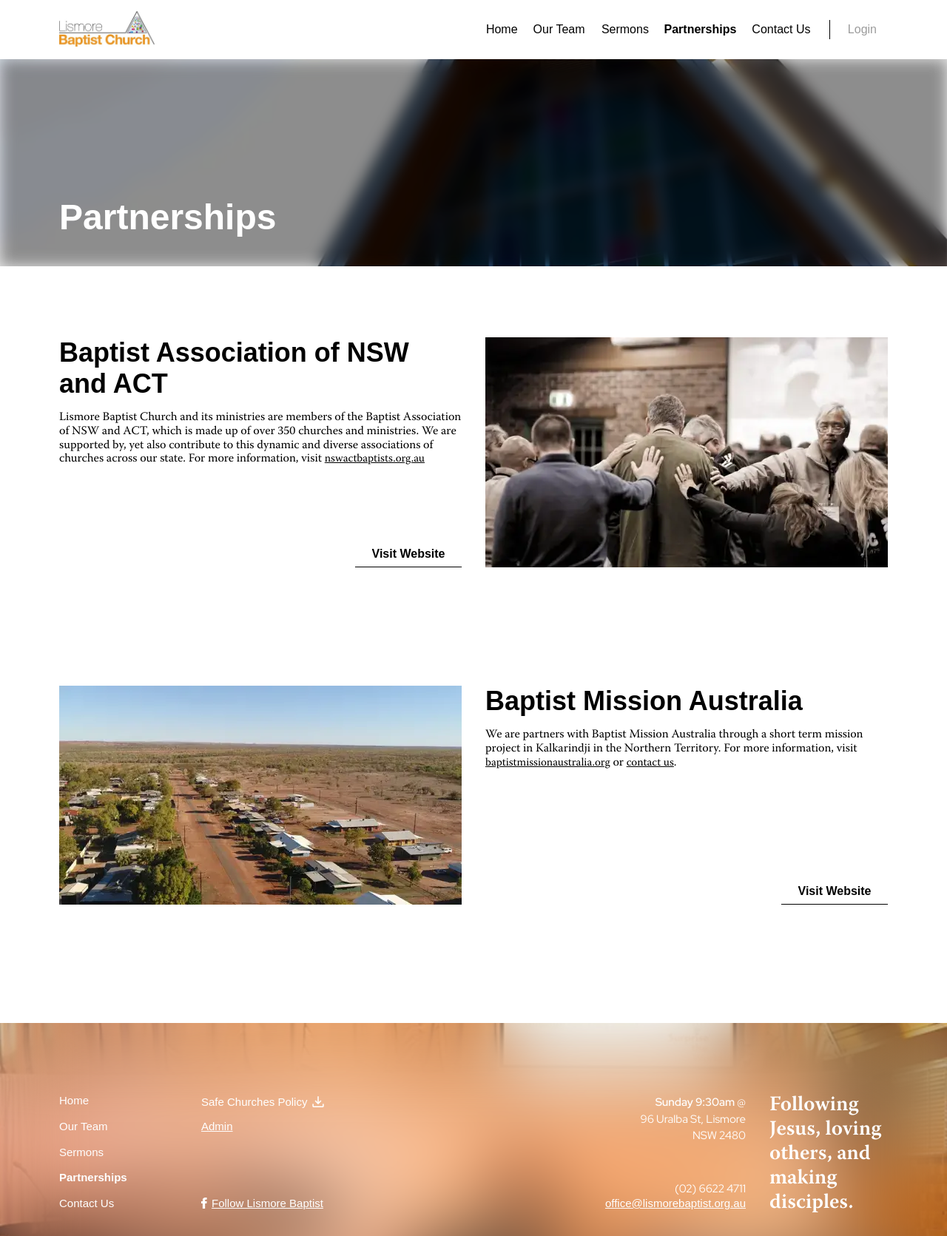
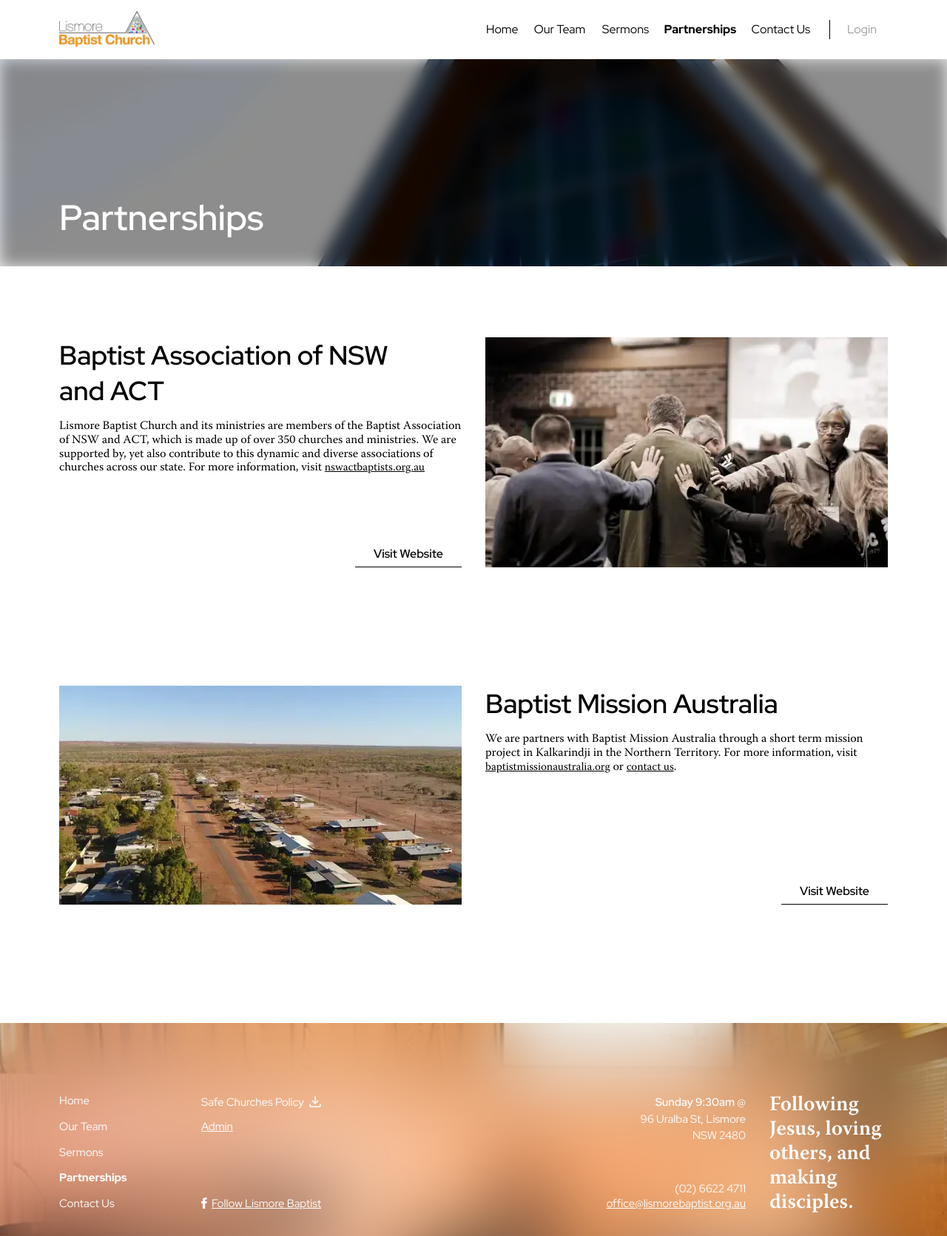
Before and after one commit to israelblenn/Lismore-Baptist-Church, a React (Create React App) app: page /Partnerships in a window 1280 px wide. Shown: the top 1671 px of the page at 74% size. Built offline with nearby package versions, Linux system fonts and the light colour scheme.

Commit message:
correcting font names

```diff
--- a/src/styles/App.css
+++ b/src/styles/App.css
@@ -28,13 +28,13 @@
     background-color: #fff;
     margin: 0;
     font-size: 15px;
-    font-family: Red Hat Display, sans-serif;
+    font-family: red-hat-display, sans-serif;
     line-height: 125%;
     object-fit: none;
 }
 
 h1 {
-    font-family: Red Hat Display, sans-serif;
+    font-family: red-hat-display, sans-serif;
     font-size: 48px;
     font-weight: 600;
     line-height: normal;
@@ -43,7 +43,7 @@
 }
 
 h2 {
-    font-family: Red Hat Display, sans-serif;
+    font-family: red-hat-display, sans-serif;
     font-size: 36px;
     font-weight: 600;
     line-height: normal;
@@ -51,7 +51,7 @@
 }
 
 h3 {
-    font-family: Red Hat Display, sans-serif;
+    font-family: red-hat-display, sans-serif;
     font-size: 20px;
     font-weight: 400;
     line-height: normal;
@@ -63,7 +63,7 @@
     margin-bottom: 8px;
     font-size: 15px;
     font-weight: 400;
-    font-family: Red Hat Display, sans-serif;
+    font-family: red-hat-display, sans-serif;
     margin: 2px 0 24px 0;
 }
 
@@ -85,7 +85,7 @@
 em {
     font-size: 15px;
     font-weight: 600;
-    font-family: Red Hat Display, sans-serif;
+    font-family: red-hat-display, sans-serif;
     font-style: normal;
 }
 
@@ -117,7 +117,7 @@
     background-color: #F6F6F6;
     border: none;
     border-radius: 5px;
-    font-family: Red Hat Display, sans-serif;
+    font-family: red-hat-display, sans-serif;
     font-weight: 600;
     font-size: 16px;
     padding: 0 4px 0 4px;
--- a/src/styles/ContactUs.css
+++ b/src/styles/ContactUs.css
@@ -40,7 +40,7 @@
     margin-bottom: 8px;
     font-size: 15px;
     font-weight: 500;
-    font-family: Red Hat Display, sans-serif;
+    font-family: red-hat-display, sans-serif;
 }
 
 .textinput {
@@ -52,7 +52,7 @@
 
     font-size: 15px;
     font-weight: 400;
-    font-family: Red Hat Display, sans-serif;
+    font-family: red-hat-display, sans-serif;
     padding: 8px;
 }
 
@@ -108,7 +108,7 @@
 }
 
 .sendbtn p {
-    font-family: Red Hat Display, sans-serif;
+    font-family: red-hat-display, sans-serif;
     font-weight: 500;
     background: white;
     mix-blend-mode: difference;
--- a/src/styles/Home.css
+++ b/src/styles/Home.css
@@ -405,7 +405,7 @@
 }
 
 .timetable p{
-    font-family: Red Hat Display, sans-serif;
+    font-family: red-hat-display, sans-serif;
     font-size: 20px;
     font-weight: 400;
     line-height: normal;
--- a/src/styles/Partnerships.css
+++ b/src/styles/Partnerships.css
@@ -46,7 +46,7 @@
 }
 
 .visit-button p {
-    font-family: Red Hat Display, sans-serif;
+    font-family: red-hat-display, sans-serif;
     font-weight: 600;
     mix-blend-mode: difference;
 
```
